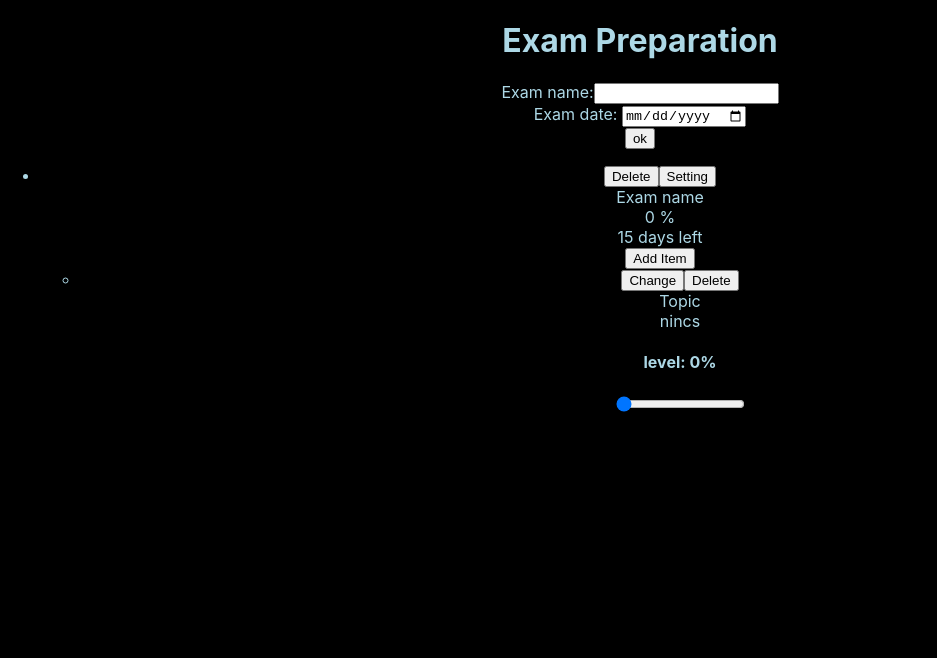
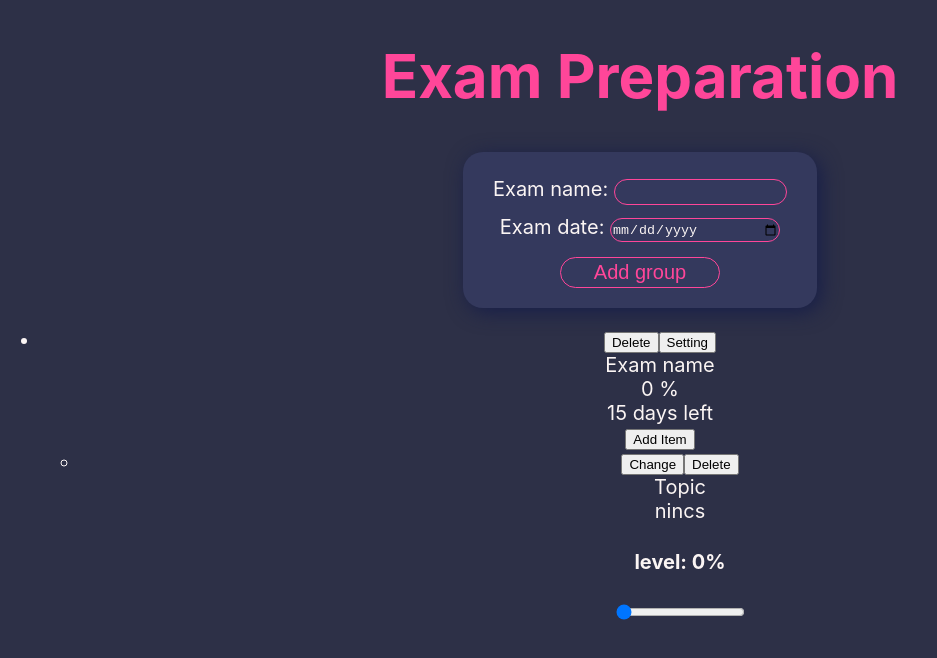
Before and after one commit to cintia-sari/exam-preparation-react, a React (Create React App) app: page / in a window 1280 px wide. Shown: the top 658 px of the page, without its empty margins (0-937 px from the left). Built offline with nearby package versions, Linux system fonts and the light colour scheme.

Commit message:
settings  form css

```diff
--- a/src/App.css
+++ b/src/App.css
@@ -1,5 +1,25 @@
+:root{
+  --green:#2CE77A;
+  --pink:#ff4699;
+  --darkblue:#2d3047;
+  --blue:#34395d;
+  --yellow:#fffd87;
+  --orange:#ff9b71;
+  --white :#fbf5f4;
+  --boxshadow:#171e49;
+}
+
 html {
   text-align: center;
-  background-color: black;
-  color:lightblue;
+  background-color: var(--darkblue);
+  color:var(--white);
+  font-size: 20px;
+  font-family: 'Franklin Gothic Medium', 'Arial Narrow', Arial, sans-serif;
+  min-width: 400px;
+
 }
+
+.main-title{
+ color:var(--pink);
+ font-size: 3rem;
+}
--- a/src/App.js
+++ b/src/App.js
@@ -55,7 +55,7 @@ function deleteGroup(id){
 
   function settingGroup(id){
       const setGroupSetting = structuredClone(state.group).map(group=>{
-        if( group.groupId == id){
+        if( group.groupId === id){
           group.groupSetting= !group.groupSetting;
         }
         return group;
@@ -99,7 +99,7 @@ function changeExamDate(id,newDate ){
 
 function addTopic(id){
   const newTopic= structuredClone(state.group).map(group=>{
-    if(group.groupId == id){
+    if(group.groupId === id){
       group.topicList = [...group.topicList,{
         name: "Topic",
         knowledge: 0,
@@ -127,7 +127,7 @@ function ChangeTopic(id){
         groupSetting: group.groupSetting,
         groupId: group.groupId,
         topicList:group.topicList.map(topic=>{
-          if(topic.topicId == id){
+          if(topic.topicId === id){
             topic.topicSetting = !topic.topicSetting
           }
           return topic;
@@ -150,7 +150,7 @@ function setValue(id, newValue){
         groupSetting: group.groupSetting,
         groupId: group.groupId,
         topicList:group.topicList.map(topic=>{
-          if(topic.topicId == id){
+          if(topic.topicId === id){
             topic.knowledge = newValue
           }
           return topic;
@@ -173,7 +173,7 @@ function chageHasTopic(id){
       groupSetting: group.groupSetting,
       groupId: group.groupId,
       topicList:group.topicList.map(item=>{
-        if(item.topicId == id ){
+        if(item.topicId === id ){
           item.hasTopic = !item.hasTopic
         }
         return item;
@@ -229,7 +229,7 @@ function changeTopicName(id,newName){
 
   return (
     <>
-     <h1>Exam Preparation</h1>
+     <h1 className='main-title'>Exam Preparation</h1>
      <Form addGroup={addGroup}/>
      <GroupList group={state.group}
                 deleteGroup={deleteGroup}
--- a/src/Components/Form/Form.css
+++ b/src/Components/Form/Form.css
@@ -0,0 +1,57 @@
+
+.main-form{
+    background-color: var(--blue);
+    box-shadow:4px 4px 20px var(--boxshadow);
+    border-radius: 20px;
+    padding:20px;
+    display: inline-block;
+    font-size: 1rem;
+    max-width: 19rem;
+}
+
+.from-row{
+    padding: 5px;
+}
+
+.form-title-input{
+    background-color: var(--blue);
+    border: 1px solid var(--pink);
+    border-radius: 20px;
+    color:white;
+    height: 1.1rem;
+    width: 55%;
+}
+
+.form-title-input:hover{
+    box-shadow: 3px 2px 4px var(--pink);
+    cursor: pointer;
+}
+
+.form-date{
+    border-radius: 20px;
+    border: 1px solid var(--pink);
+    color:var(--white);
+    background-color: var(--blue);
+    height: 1.1rem;
+    width: 55%;
+}
+
+.form-date:hover{
+    box-shadow: 3px 2px 4px var(--pink);
+    cursor: pointer;
+}
+.form-button{
+    width: 8rem;
+    padding:3px;
+    border-radius: 20px;
+    border: 1px solid var(--pink);
+    background-color: var(--blue);
+    color:var(--pink);
+    font-size: 1rem;
+    margin: 10px 0 0 0;
+}
+
+.form-button:hover{
+    box-shadow: 3px 2px 4px var(--pink);
+    cursor: pointer;
+}
--- a/src/Components/Form/Form.jsx
+++ b/src/Components/Form/Form.jsx
@@ -1,4 +1,5 @@
-import React, { useState } from 'react'
+import React, { useState } from 'react';
+import "./Form.css"
 
 export default function Form(props) {
     const [title,setTitle]= useState("");
@@ -21,10 +22,11 @@ export default function Form(props) {
 
 
   return (
-    <form key="form" action='.' method='GET' onSubmit={handleSubmit}>
+    <form className='main-form' key="form" action='.' method='GET' onSubmit={handleSubmit}>
         <div className='from-row'>
-            <label htmlFor="title">Exam name:</label>
+            <label htmlFor="form-exam-title">Exam name: </label>
                 <input
+                    className='form-title-input'
                     type="text"
                     value={title}
                     onChange={handleChangeTitle}
@@ -33,13 +35,14 @@ export default function Form(props) {
         <div className='from-row'>
             <label htmlFor='exam-date'>Exam date: </label>
             <input
+                className='form-date'
                 type="date"
                 value={examDate}
                 onChange={handleChangeDate}
                 required/>
 
         </div>
-        <button type="submit">ok</button>
+        <button className='form-button' type="submit">Add group</button>
     </form>
   )
 }
```
